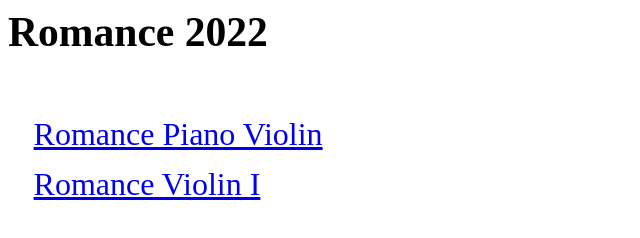
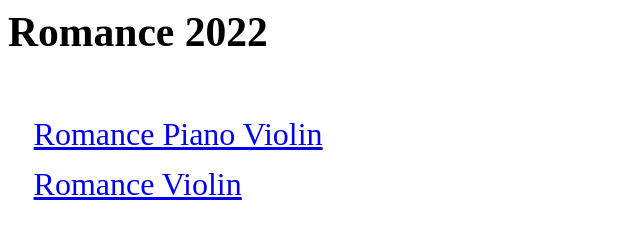
Before and after one commit to flaminghakama/romance-pdf, a plain HTML site: page 2022/index.html in a window 1280 px wide. Shown: the full height of the page, 0-640 px from the left. Drawn offline with Linux system fonts and the light colour scheme.

Commit message:
rebuilding indexes

```diff
--- a/2022/index.html
+++ b/2022/index.html
@@ -21,7 +21,7 @@
     <h2>Romance 2022</h2>
     <ul>
         <li><a href='romance-Piano-Violin.pdf'>Romance Piano Violin</a></li>
-        <li><a href='romance-Violin-I.pdf'>Romance Violin I</a></li>
+        <li><a href='romance-Violin.pdf'>Romance Violin</a></li>
     </ul>
 </body>
 </html>
```
